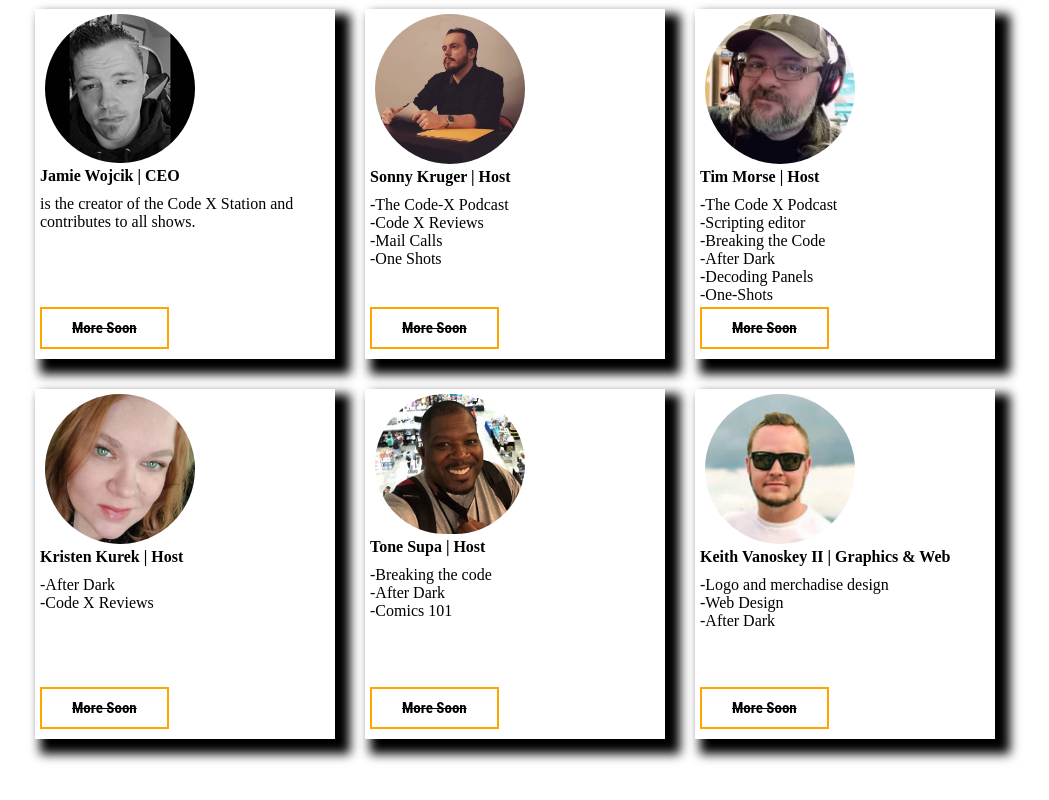
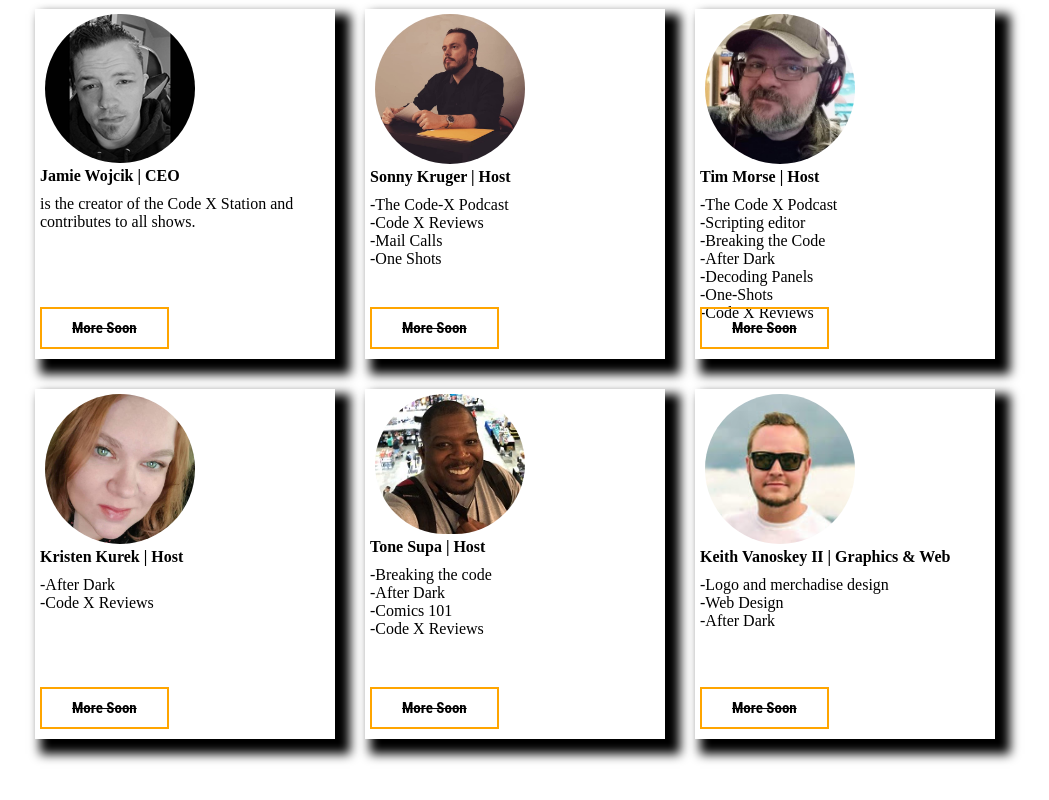
Before and after one commit to kvanoskeyii/CodeX, a plain HTML site: page index.html in a window 1280 px wide. Shown: the part 1715-2515 px from the top of the page, without its empty margins (125-1174 px from the left). Drawn offline with Linux system fonts and the light colour scheme.

Commit message:
Update index.html

```diff
--- a/index.html
+++ b/index.html
@@ -86,7 +86,7 @@
   <div class="user1">
     <div><img class="profile-pic" src="tim.jpg"></div>
     <div class="name">Tim Morse | Host</div>
-    <div class="mini-bio">-The Code X Podcast<br>-Scripting editor<br>-Breaking the Code<br>-After Dark<br>-Decoding Panels<br>-One-Shots</div>
+    <div class="mini-bio">-The Code X Podcast<br>-Scripting editor<br>-Breaking the Code<br>-After Dark<br>-Decoding Panels<br>-One-Shots<br>-Code X Reviews</div>
     <div class="button-location"><button class="button-style-small">More Soon</button></div>
   </div>
 
@@ -100,7 +100,7 @@
   <div class="user1">
     <div><img class="profile-pic" src="Tone.jpg"></div>
     <div class="name">Tone Supa | Host</div>
-    <div class="mini-bio">-Breaking the code<br>-After Dark<br>-Comics 101</div>
+    <div class="mini-bio">-Breaking the code<br>-After Dark<br>-Comics 101<br>-Code X Reviews</div>
     <div class="button-location"><button class="button-style-small">More Soon</button></div>
   </div>
 
```
